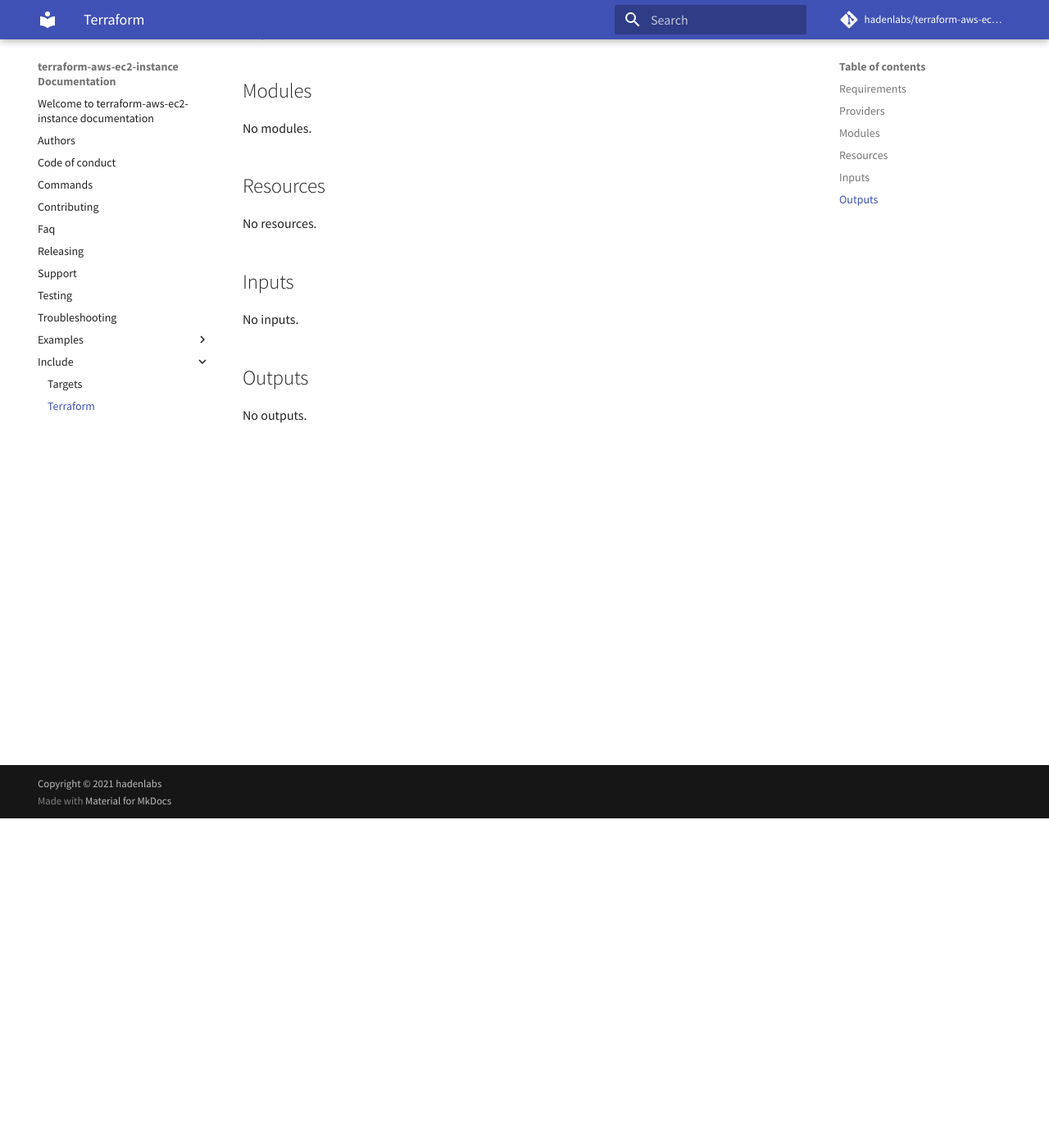
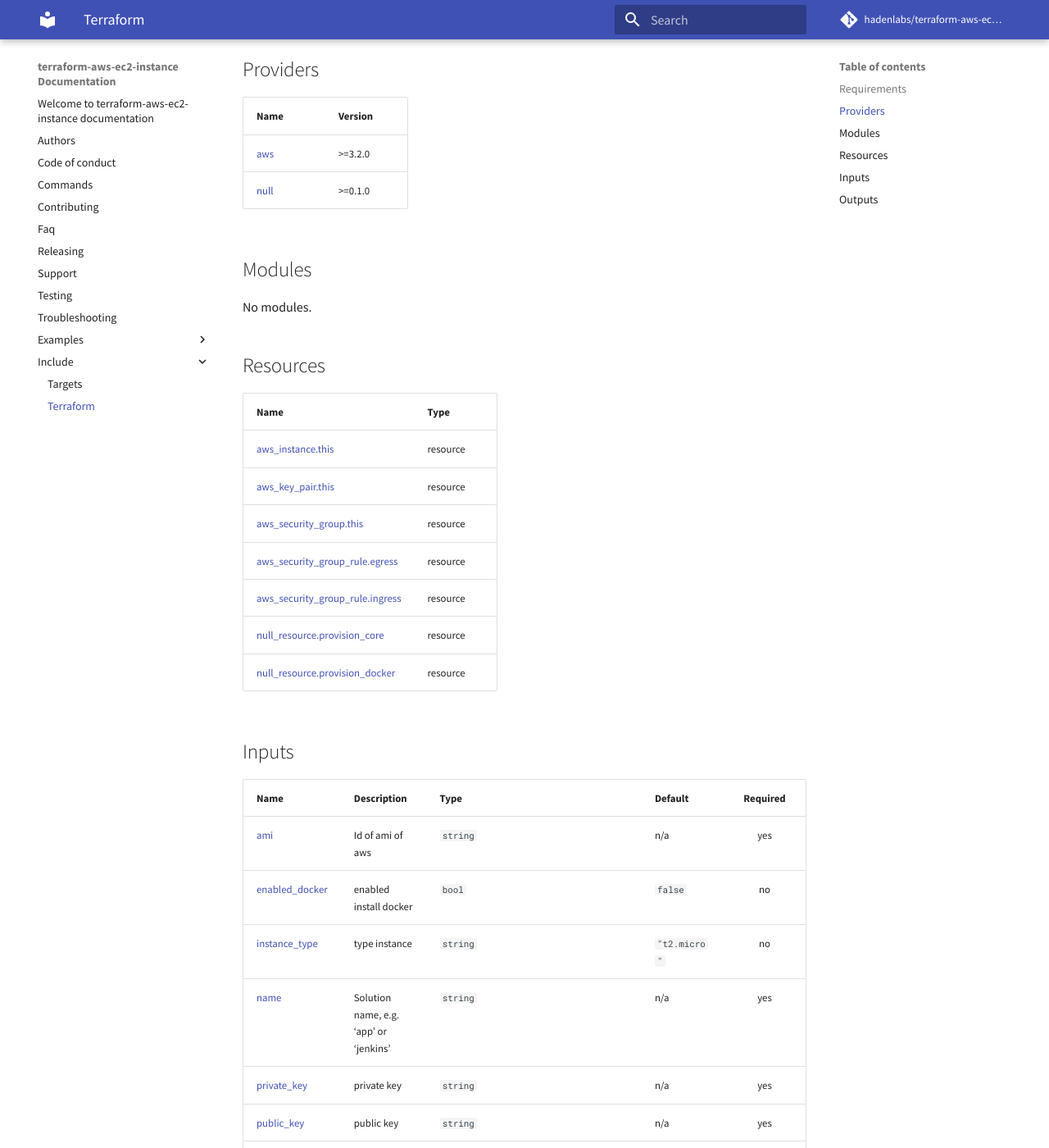
Before and after one commit to hadenlabs/terraform-aws-ec2-instance, an MkDocs documentation site: the page built from docs/include/terraform.md, in a window 1280 px wide and 1400 px high, scrolled down 402 px. Shown: the whole window at 82% size. Built offline with MkDocs 1.6.1 and Material for MkDocs 9.7.7, drawn with Linux system fonts in a browser that asks for light colours; comment, search, counter and statistics services are not loaded; some of the changed text lies outside the part shown.

Commit message:
chore: implement command install docker on instance (#5)

```diff
--- a/docs/include/terraform.md
+++ b/docs/include/terraform.md
@@ -4,10 +4,15 @@
 | Name | Version |
 |------|---------|
 | <a name="requirement_terraform"></a> [terraform](#requirement\_terraform) | >= 0.13 |
+| <a name="requirement_aws"></a> [aws](#requirement\_aws) | >=3.2.0 |
+| <a name="requirement_null"></a> [null](#requirement\_null) | >=0.1.0 |
 
 ## Providers
 
-No providers.
+| Name | Version |
+|------|---------|
+| <a name="provider_aws"></a> [aws](#provider\_aws) | >=3.2.0 |
+| <a name="provider_null"></a> [null](#provider\_null) | >=0.1.0 |
 
 ## Modules
 
@@ -15,13 +20,37 @@ No modules.
 
 ## Resources
 
-No resources.
+| Name | Type |
+|------|------|
+| [aws_instance.this](https://registry.terraform.io/providers/hashicorp/aws/latest/docs/resources/instance) | resource |
+| [aws_key_pair.this](https://registry.terraform.io/providers/hashicorp/aws/latest/docs/resources/key_pair) | resource |
+| [aws_security_group.this](https://registry.terraform.io/providers/hashicorp/aws/latest/docs/resources/security_group) | resource |
+| [aws_security_group_rule.egress](https://registry.terraform.io/providers/hashicorp/aws/latest/docs/resources/security_group_rule) | resource |
+| [aws_security_group_rule.ingress](https://registry.terraform.io/providers/hashicorp/aws/latest/docs/resources/security_group_rule) | resource |
+| [null_resource.provision_core](https://registry.terraform.io/providers/hashicorp/null/latest/docs/resources/resource) | resource |
+| [null_resource.provision_docker](https://registry.terraform.io/providers/hashicorp/null/latest/docs/resources/resource) | resource |
 
 ## Inputs
 
-No inputs.
+| Name | Description | Type | Default | Required |
+|------|-------------|------|---------|:--------:|
+| <a name="input_ami"></a> [ami](#input\_ami) | Id of ami of aws | `string` | n/a | yes |
+| <a name="input_enabled_docker"></a> [enabled\_docker](#input\_enabled\_docker) | enabled install docker | `bool` | `false` | no |
+| <a name="input_instance_type"></a> [instance\_type](#input\_instance\_type) | type instance | `string` | `"t2.micro"` | no |
+| <a name="input_name"></a> [name](#input\_name) | Solution name, e.g. 'app' or 'jenkins' | `string` | n/a | yes |
+| <a name="input_private_key"></a> [private\_key](#input\_private\_key) | private key | `string` | n/a | yes |
+| <a name="input_public_key"></a> [public\_key](#input\_public\_key) | public key | `string` | n/a | yes |
+| <a name="input_rule_ingress"></a> [rule\_ingress](#input\_rule\_ingress) | list rule for security group | <pre>list(object({<br>    from_port   = number<br>    to_port     = number<br>    protocol    = string<br>    cidr_blocks = list(string)<br>  }))</pre> | `[]` | no |
+| <a name="input_ssh_port"></a> [ssh\_port](#input\_ssh\_port) | port ssh | `number` | `22` | no |
+| <a name="input_ssh_user"></a> [ssh\_user](#input\_ssh\_user) | user ssh | `string` | `"ubuntu"` | no |
+| <a name="input_tags"></a> [tags](#input\_tags) | Additional tags (e.g. `map('BusinessUnit','XYZ')` | `map(string)` | `{}` | no |
 
 ## Outputs
 
-No outputs.
+| Name | Description |
+|------|-------------|
+| <a name="output_aws_key_pair"></a> [aws\_key\_pair](#output\_aws\_key\_pair) | key\_pair of instance. |
+| <a name="output_instance"></a> [instance](#output\_instance) | instance instance. |
+| <a name="output_private_ip"></a> [private\_ip](#output\_private\_ip) | private ip. |
+| <a name="output_public_ip"></a> [public\_ip](#output\_public\_ip) | public ip. |
 <!-- END_TF_DOCS -->
```
Also changed, not shown: 4 other files.
